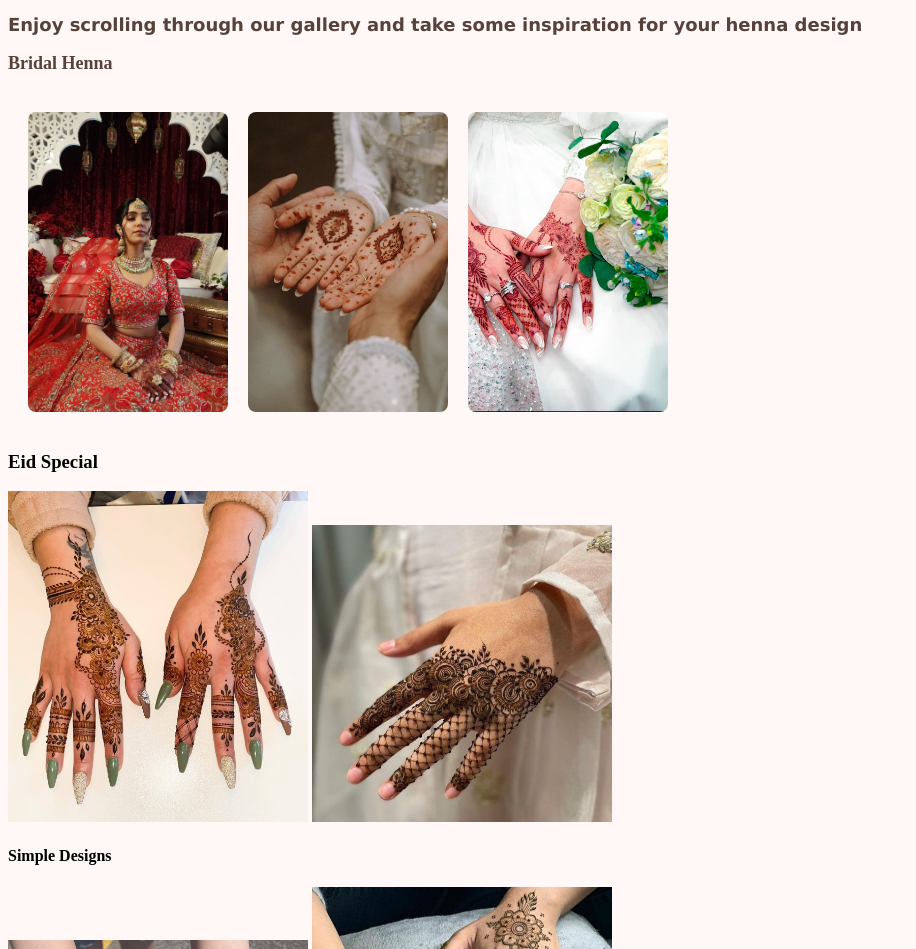
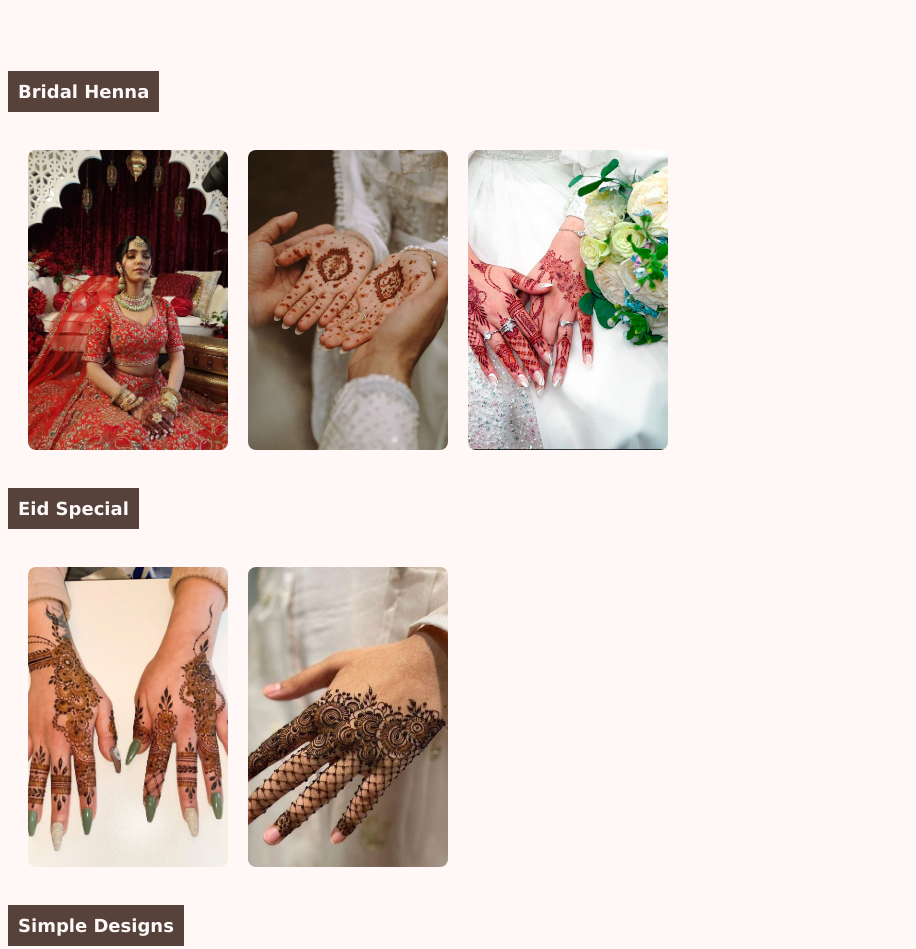
Before and after one commit to Anfal16/Anfal16.github.io, a plain HTML site: page Gallery.html in a window 1280 px wide. Shown: the part 100-1049 px from the top of the page, without its empty margins (0-916 px from the left). Drawn offline with Linux system fonts and the light colour scheme.

Commit message:
further styling

```diff
--- a/Gallery.html
+++ b/Gallery.html
@@ -19,21 +19,27 @@
             <p>Enjoy scrolling through our gallery and take some inspiration for your henna design</p>
         </h2>
 
-        <h3 class="headers">Bridal Henna</h3>
-        <div class="bridal">
+        <h3 class="bg">Bridal Henna</h3>
+        <div class="imgs">
         <img src="bridal henna 1.jpg" alt="Bridal 1">
         <img src="bridal henna 2.jpg" alt="Bridal 2">
         <img src="henna 1.jpg" alt="Bridal 3">
         </div>
-        <h3>Eid Special</h3>
+
+        <h3 class="bg">Eid Special</h3>
+        <div class="imgs">
         <img width="300" alt="Eid 1"
         src="eid 1.jpg">
         <img width="300" alt="Eid 2"
         src="eid 2.jpg">
-        <h4>Simple Designs</h4>
+        </div>
+
+        <h3 class="bg">Simple Designs</h3>
+        <div class="imgs">
         <img width="300" alt="Simple 1"
         src="simple 1.jpg">
         <img width="300" alt="Simple 2"
         src="simple 2.jpg">
+        </div>
     </body>
 </html>
--- a/styles.css
+++ b/styles.css
@@ -42,31 +42,44 @@ li{
 }
 
 h1{
-    color: #56423B;
+    color:  #56423B;
     text-align: center;
     text-decoration: none;
 }
 
 h2{
-    color: #56423B;
+    color: #FDF9F8;
     text-align: left;
     text-decoration: none;
     font-family: 'Lucida Sans', 'Lucida Sans Regular', 'Lucida Grande', 'Lucida Sans Unicode', Geneva, Verdana, sans-serif;
     font-size: large;
 }
 
-.bridal {
+h3 {
+    color: #FDF9F8;
+    text-align: left;
+    font-family: 'Lucida Sans', 'Lucida Sans Regular', 'Lucida Grande', 'Lucida Sans Unicode', Geneva, Verdana, sans-serif;
+    font-size: large;
+}
+
+.imgs {
     display: flex;
-    gap: 20px; /* spacing between images */
+    gap: 20px;
     justify-content: left;
     padding: 20px;
   }
 
-  /* Styling each image */
-  .bridal img {
+  .imgs img {
     height: 300px;
-    width: 200px; /* or auto */
+    width: 200px;
     object-fit: cover;
     border-radius: 8px;
     display: block;
   }
+
+  .bg {
+    background-color: #56423B;
+    padding: 10px;
+    display: inline-block;
+
+  }
```
Also changed, not shown: Contact.html (+2 -2 lines).
